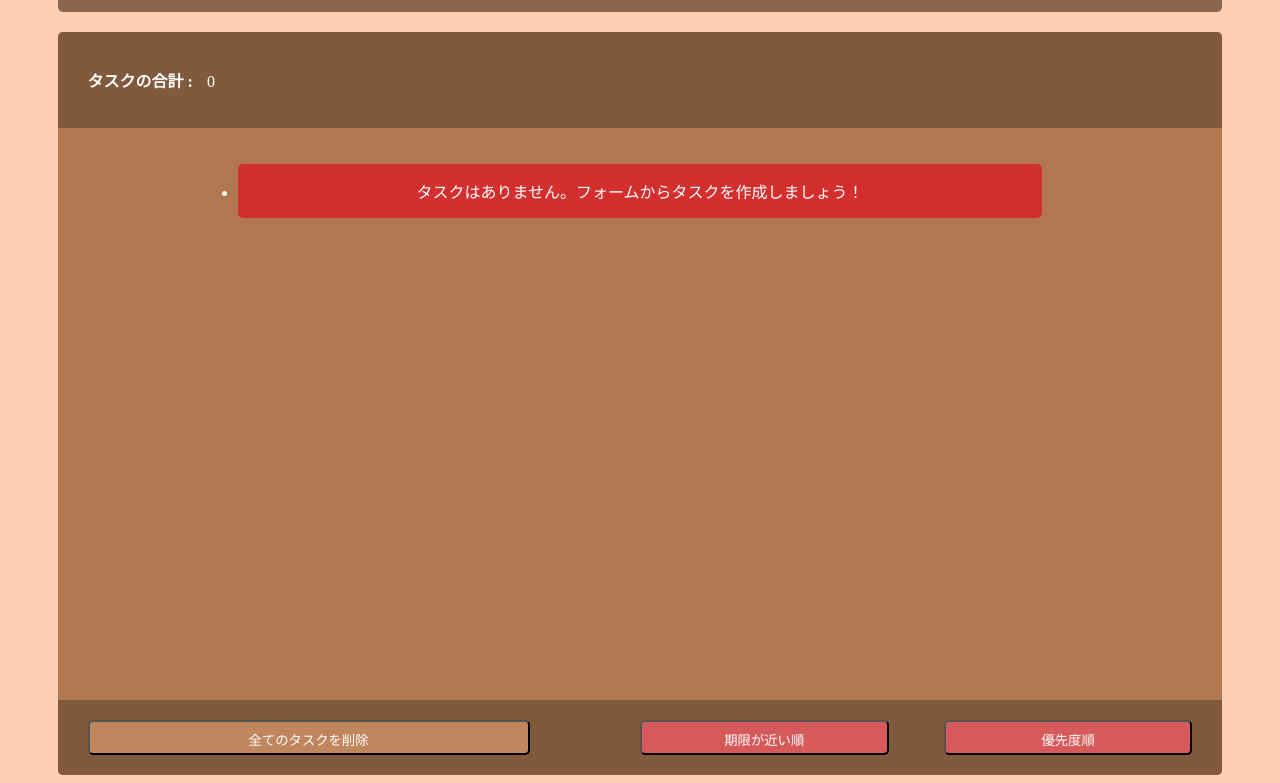
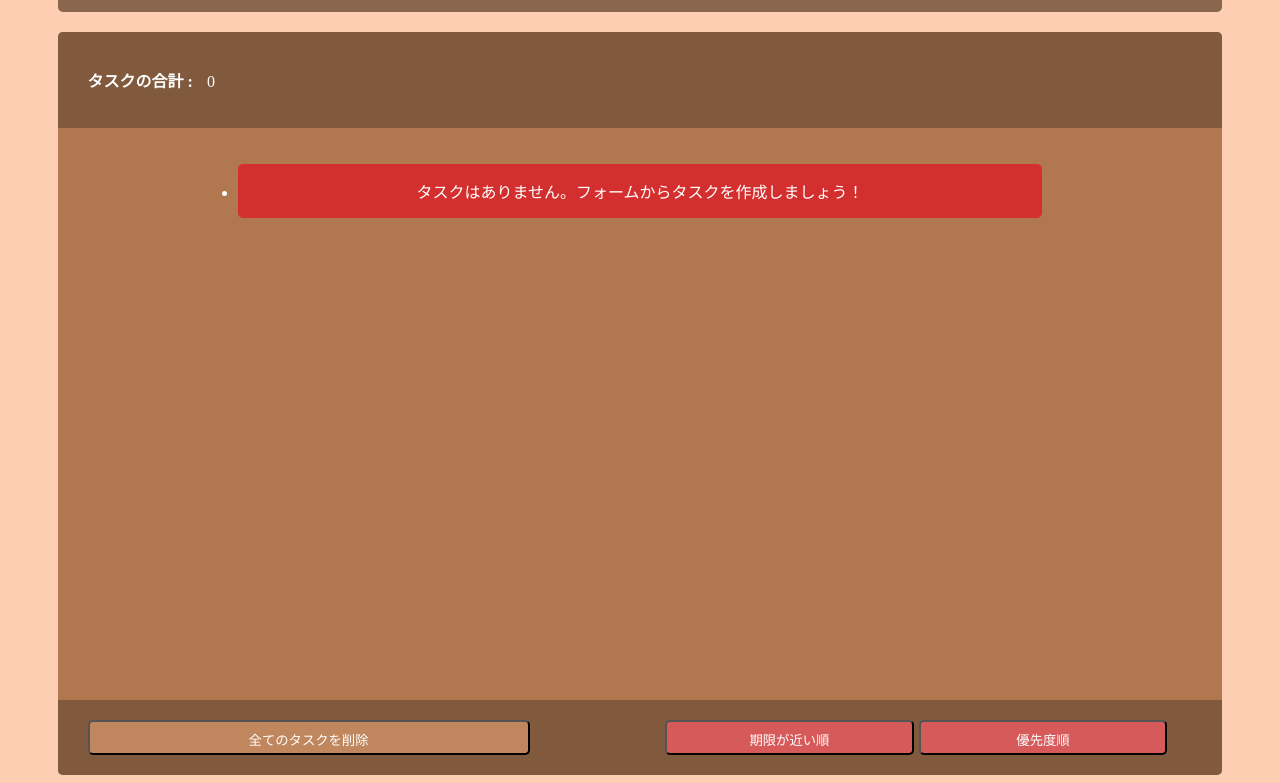
Before and after one commit to fumiaki49/todo_app, a website built with webpack: page dist/index.html in a window 1280 px wide. Shown: the part 514-1297 px from the top of the page. Built offline with nearby package versions, Linux system fonts and the light colour scheme; a script that the page names is missing; files whose address does not match are found by name.

Commit message:
ソートボタンの見た目を修正

```diff
--- a/src/sass/app.scss
+++ b/src/sass/app.scss
@@ -159,8 +159,12 @@
   border-radius: 0 0 5px 5px;
   & .sort-btn {
     width: 50%;
+    justify-content: center;
     & .default-btn {
       width: 45%;
+      &:last-child {
+        margin-left: 5px;
+      }
     }
     & .sort-deadline, .sort-priority {
       background-color: #d65a5a;
```
Also changed, not shown: dist/css/app.css.
